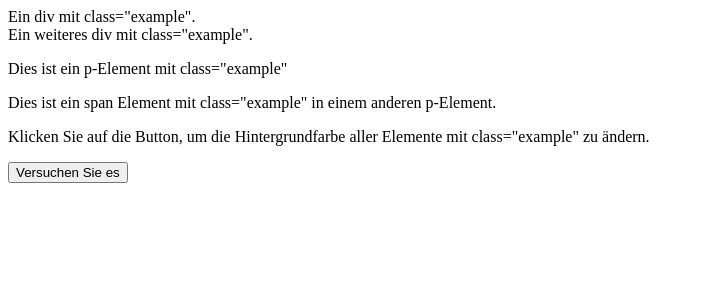
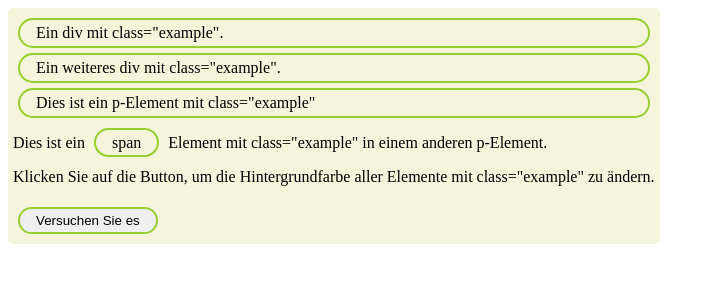
Before and after one commit to huangrunhong/34_Aufgaben, a plain HTML site: page Dom-Elements-Level-1_2/index.html in a window 1280 px wide. Both pictures are taken after a click on the button "Versuchen Sie es". Shown: the whole page, without its empty margins (0-715 px from the left). Drawn offline with Linux system fonts and the light colour scheme.

Commit message:
first Aufgaben first change

```diff
--- a/Dom-Elements-Level-1_2/asstes/css/style.css
+++ b/Dom-Elements-Level-1_2/asstes/css/style.css
@@ -12,3 +12,13 @@
   padding: 5px;
   border-radius: 5px;
 }
+
+.styleChange {
+  background-color: beige;
+  color: black;
+}
+.exampleChange {
+  border: 2px solid yellowgreen;
+  border-radius: 2rem;
+  padding: 0.25rem 1rem;
+}
--- a/Dom-Elements-Level-1_2/asstes/js/main.js
+++ b/Dom-Elements-Level-1_2/asstes/js/main.js
@@ -1,9 +1,19 @@
+// const styles = document.body.querySelector("body>div");
+// const examples = document.body.querySelectorAll(".example");
+
+// const myFunction = () => {
+//   for (let i = 0; i < examples.length; i++) {
+//     examples[i].classList.toggle("example");
+//   }
+//   styles.classList.toggle("style");
+// };
+
 const styles = document.body.querySelector("body>div");
-const examples = document.body.querySelectorAll(".example");
+const examples = document.body.getElementsByClassName("example");
 
 const myFunction = () => {
   for (let i = 0; i < examples.length; i++) {
-    examples[i].classList.toggle("example");
+    examples[i].classList.toggle("exampleChange");
   }
-  styles.classList.toggle("style");
+  styles.classList.toggle("styleChange");
 };
```
